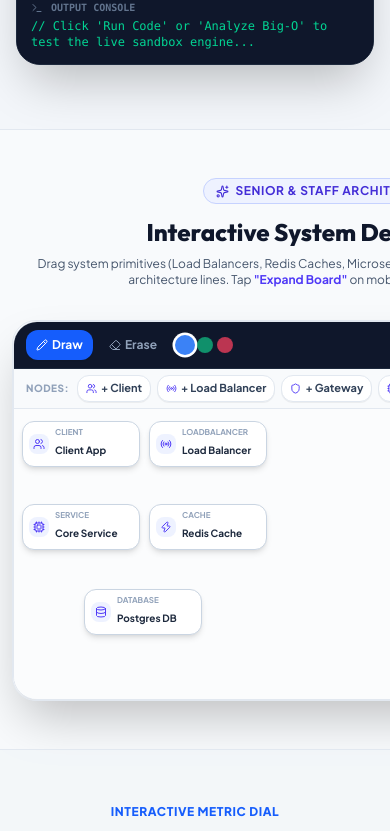
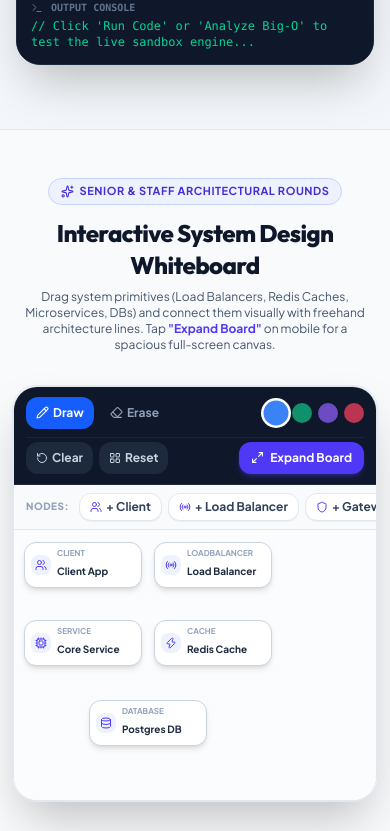
Before and after one commit to shubham6401/SkillSense-AI-Interview-Platform, a React (Vite) app in the folder client/: page / in a window 390 px wide. Shown: the part 2840-3671 px from the top of the page. Built offline with nearby package versions, Linux system fonts and the light colour scheme; no server answers.

Commit message:
fix(whiteboard): clean 2-row mobile toolbar, compact node positioning, and zero clipping

```diff
--- a/client/src/components/interview/SystemDesignWhiteboard.jsx
+++ b/client/src/components/interview/SystemDesignWhiteboard.jsx
@@ -20,11 +20,11 @@ import useLockBodyScroll from "../../hooks/useLockBodyScroll";
 const getInitialElements = (isMobile = false) => {
     if (isMobile) {
         return [
-            { id: 1, type: "Client", x: 8, y: 12, icon: Users, label: "Client App" },
-            { id: 2, type: "LoadBalancer", x: 135, y: 12, icon: Radio, label: "Load Balancer" },
-            { id: 3, type: "Service", x: 8, y: 95, icon: Cpu, label: "Core Service" },
-            { id: 4, type: "Cache", x: 135, y: 95, icon: Zap, label: "Redis Cache" },
-            { id: 5, type: "Database", x: 70, y: 180, icon: Database, label: "Postgres DB" },
+            { id: 1, type: "Client", x: 10, y: 12, icon: Users, label: "Client App" },
+            { id: 2, type: "LoadBalancer", x: 140, y: 12, icon: Radio, label: "Load Balancer" },
+            { id: 3, type: "Service", x: 10, y: 90, icon: Cpu, label: "Core Service" },
+            { id: 4, type: "Cache", x: 140, y: 90, icon: Zap, label: "Redis Cache" },
+            { id: 5, type: "Database", x: 75, y: 170, icon: Database, label: "Postgres DB" },
         ];
     }
     return [
@@ -89,7 +89,7 @@ export default function SystemDesignWhiteboard() {
                     prev.map((el) => ({
                         ...el,
                         x: Math.min(el.x, Math.max(10, window.innerWidth - 140)),
-                        y: Math.min(el.y, 230),
+                        y: Math.min(el.y, 200),
                     }))
                 );
             }
@@ -156,8 +156,8 @@ export default function SystemDesignWhiteboard() {
 
     const addPrimitive = (primitive) => {
         const board = boardAreaRef.current;
-        const maxW = board ? board.clientWidth - 130 : 180;
-        const maxH = board ? board.clientHeight - 70 : 160;
+        const maxW = board ? board.clientWidth - 130 : 160;
+        const maxH = board ? board.clientHeight - 60 : 160;
         const newEl = {
             id: Date.now(),
             type: primitive.type,
@@ -189,8 +189,8 @@ export default function SystemDesignWhiteboard() {
             const clientY = e.touches ? e.touches[0].clientY : e.clientY;
 
             const board = boardAreaRef.current;
-            const maxW = board ? board.clientWidth - 125 : 180;
-            const maxH = board ? board.clientHeight - 55 : 230;
+            const maxW = board ? board.clientWidth - 125 : 160;
+            const maxH = board ? board.clientHeight - 55 : 210;
 
             const targetX = clientX - dragOffset.x;
             const targetY = clientY - dragOffset.y;
@@ -215,7 +215,7 @@ export default function SystemDesignWhiteboard() {
 
     const whiteboardContent = (
         <div
-            className={`bg-white rounded-3xl border border-slate-200 shadow-xl overflow-hidden flex flex-col w-full max-w-full min-w-0 ${
+            className={`bg-white rounded-3xl border border-slate-200 shadow-xl overflow-hidden flex flex-col w-full max-w-full ${
                 isExpanded ? "h-full flex-1" : ""
             }`}
             onMouseMove={handleMoveDragElement}
@@ -223,37 +223,39 @@ export default function SystemDesignWhiteboard() {
             onTouchMove={handleMoveDragElement}
             onTouchEnd={handleEndDragElement}
         >
-            {/* Whiteboard Toolbar */}
-            <div className="bg-slate-900 px-3 py-2 sm:px-6 sm:py-3 border-b border-slate-800 flex flex-wrap items-center justify-between gap-2 text-white w-full max-w-full min-w-0">
-                {/* Left Drawing Tools */}
-                <div className="flex items-center gap-1.5 flex-wrap">
+            {/* Whiteboard Responsive 2-Row / 1-Row Toolbar */}
+            <div className="bg-slate-900 px-3 py-2.5 sm:px-6 sm:py-3 border-b border-slate-800 flex flex-col sm:flex-row sm:items-center justify-between gap-2 text-white w-full">
+                {/* Row 1: Drawing Mode & Color Swatches */}
+                <div className="flex items-center justify-between sm:justify-start gap-2 w-full sm:w-auto">
+                    <div className="flex items-center gap-1.5">
                         <button
                             type="button"
                             onClick={() => setTool("pencil")}
-                        className={`px-2.5 py-1 rounded-xl text-xs font-bold transition flex items-center gap-1 min-h-[30px] ${
+                            className={`px-2.5 py-1.5 rounded-xl text-xs font-bold transition flex items-center gap-1 min-h-[32px] ${
                                 tool === "pencil" ? "bg-blue-600 text-white shadow-xs" : "text-slate-400 hover:bg-slate-800"
                             }`}
                             title="Connector Pencil"
                         >
-                        <Pencil size={12} />
+                            <Pencil size={13} />
                             <span>Draw</span>
                         </button>
 
                         <button
                             type="button"
                             onClick={() => setTool("eraser")}
-                        className={`px-2.5 py-1 rounded-xl text-xs font-bold transition flex items-center gap-1 min-h-[30px] ${
+                            className={`px-2.5 py-1.5 rounded-xl text-xs font-bold transition flex items-center gap-1 min-h-[32px] ${
                                 tool === "eraser" ? "bg-blue-600 text-white shadow-xs" : "text-slate-400 hover:bg-slate-800"
                             }`}
                             title="Eraser"
                         >
-                        <Eraser size={12} />
+                            <Eraser size={13} />
                             <span>Erase</span>
                         </button>
+                    </div>
 
-                    {/* Colors: 3 swatches */}
-                    <div className="flex items-center gap-1 ml-1">
-                        {["#3b82f6", "#10b981", "#f43f5e"].map((c) => (
+                    {/* Color Swatches */}
+                    <div className="flex items-center gap-1.5">
+                        {["#3b82f6", "#10b981", "#8b5cf6", "#f43f5e"].map((c) => (
                             <button
                                 key={c}
                                 type="button"
@@ -261,7 +263,7 @@ export default function SystemDesignWhiteboard() {
                                     setColor(c);
                                     setTool("pencil");
                                 }}
-                                className={`w-4 h-4 rounded-full transition-transform ${
+                                className={`w-5 h-5 rounded-full transition-transform ${
                                     color === c && tool === "pencil"
                                         ? "scale-125 ring-2 ring-white"
                                         : "opacity-75 hover:opacity-100"
@@ -273,32 +275,34 @@ export default function SystemDesignWhiteboard() {
                     </div>
                 </div>
 
-                {/* Right Action Tools */}
-                <div className="flex items-center gap-1.5 ml-auto flex-wrap">
+                {/* Row 2: Action Buttons (Clear, Reset, Expand) */}
+                <div className="flex items-center justify-between sm:justify-end gap-1.5 w-full sm:w-auto pt-1 sm:pt-0 border-t border-slate-800/80 sm:border-t-0">
+                    <div className="flex items-center gap-1.5">
                         <button
                             type="button"
                             onClick={clearCanvas}
-                        className="px-2 py-1 rounded-xl bg-slate-800 hover:bg-slate-700 text-slate-300 text-xs font-bold transition flex items-center gap-1 min-h-[30px]"
+                            className="px-2.5 py-1.5 rounded-xl bg-slate-800 hover:bg-slate-700 text-slate-300 text-xs font-bold transition flex items-center gap-1 min-h-[32px]"
                             title="Clear connector lines"
                         >
                             <RotateCcw size={12} />
-                        <span className="hidden sm:inline">Clear</span>
+                            <span>Clear</span>
                         </button>
 
                         <button
                             type="button"
                             onClick={handleResetLayout}
-                        className="px-2 py-1 rounded-xl bg-slate-800 hover:bg-slate-700 text-slate-300 text-xs font-bold transition flex items-center gap-1 min-h-[30px]"
+                            className="px-2.5 py-1.5 rounded-xl bg-slate-800 hover:bg-slate-700 text-slate-300 text-xs font-bold transition flex items-center gap-1 min-h-[32px]"
                             title="Auto-arrange & reset architecture nodes"
                         >
                             <LayoutGrid size={12} />
-                        <span className="hidden sm:inline">Reset</span>
+                            <span>Reset</span>
                         </button>
+                    </div>
 
                     <button
                         type="button"
                         onClick={() => setIsExpanded(!isExpanded)}
-                        className={`px-2.5 py-1 rounded-xl text-xs font-bold transition flex items-center gap-1 min-h-[30px] ${
+                        className={`px-3 py-1.5 rounded-xl text-xs font-bold transition flex items-center gap-1.5 min-h-[32px] ${
                             isExpanded
                                 ? "bg-rose-600 hover:bg-rose-500 text-white shadow-md shadow-rose-600/30"
                                 : "bg-indigo-600 hover:bg-indigo-500 text-white shadow-md shadow-indigo-600/30"
@@ -307,13 +311,13 @@ export default function SystemDesignWhiteboard() {
                     >
                         {isExpanded ? (
                             <>
-                                <Minimize2 size={12} />
+                                <Minimize2 size={13} />
                                 <span>Exit</span>
                             </>
                         ) : (
                             <>
-                                <Maximize2 size={12} />
-                                <span>Expand</span>
+                                <Maximize2 size={13} />
+                                <span>Expand Board</span>
                             </>
                         )}
                     </button>
@@ -321,8 +325,8 @@ export default function SystemDesignWhiteboard() {
             </div>
 
             {/* Primitive Blocks Palette */}
-            <div className="bg-slate-50 px-3 py-1.5 border-b border-slate-200 flex items-center gap-1.5 overflow-x-auto no-scrollbar w-full max-w-full min-w-0">
-                <span className="text-[10px] font-extrabold uppercase tracking-wider text-slate-400 shrink-0 mr-0.5">
+            <div className="bg-slate-50 px-3 py-2 border-b border-slate-200 flex items-center gap-1.5 overflow-x-auto no-scrollbar w-full max-w-full">
+                <span className="text-[10px] font-extrabold uppercase tracking-wider text-slate-400 shrink-0 mr-1">
                     Nodes:
                 </span>
                 {systemPrimitives.map((prim) => {
@@ -332,9 +336,9 @@ export default function SystemDesignWhiteboard() {
                             key={prim.type}
                             type="button"
                             onClick={() => addPrimitive(prim)}
-                            className="px-2 py-1 bg-white hover:bg-indigo-50 border border-slate-200 hover:border-indigo-300 rounded-xl text-[11px] font-bold text-slate-700 hover:text-indigo-700 transition flex items-center gap-1 shrink-0 shadow-2xs min-h-[26px]"
+                            className="px-2.5 py-1 bg-white hover:bg-indigo-50 border border-slate-200 hover:border-indigo-300 rounded-xl text-xs font-bold text-slate-700 hover:text-indigo-700 transition flex items-center gap-1 shrink-0 shadow-2xs min-h-[28px]"
                         >
-                            <Icon size={11} className="text-indigo-600 shrink-0" />
+                            <Icon size={12} className="text-indigo-600 shrink-0" />
                             <span>+ {prim.label}</span>
                         </button>
                     );
@@ -344,8 +348,8 @@ export default function SystemDesignWhiteboard() {
             {/* Main Interactive Diagramming Board Canvas */}
             <div
                 ref={boardAreaRef}
-                className={`relative w-full max-w-full min-w-0 bg-slate-50/60 overflow-hidden select-none ${
-                    isExpanded ? "flex-1 min-h-[450px]" : "h-[290px] sm:h-[420px]"
+                className={`relative w-full max-w-full bg-slate-50/60 overflow-hidden select-none ${
+                    isExpanded ? "flex-1 min-h-[450px]" : "h-[270px] sm:h-[420px]"
                 }`}
                 style={{ touchAction: "none" }}
             >
@@ -363,13 +367,13 @@ export default function SystemDesignWhiteboard() {
                                 top: `${el.y}px`,
                                 touchAction: "none",
                             }}
-                            className={`absolute cursor-move p-1.5 sm:p-2.5 rounded-xl sm:rounded-2xl bg-white border shadow-md transition-shadow z-20 flex items-center gap-1.5 w-[118px] sm:w-[160px] ${
+                            className={`absolute cursor-move p-1.5 sm:p-2 rounded-xl bg-white border shadow-md transition-shadow z-20 flex items-center gap-1.5 w-[118px] sm:w-[155px] ${
                                 isSelected
                                     ? "border-blue-500 ring-2 ring-blue-500/20 shadow-lg"
                                     : "border-slate-300 hover:border-slate-400"
                             }`}
                         >
-                            <div className="w-5 h-5 sm:w-7 sm:h-7 rounded-lg bg-indigo-50 text-indigo-600 flex items-center justify-center shrink-0">
+                            <div className="w-5 h-5 sm:w-6 sm:h-6 rounded-lg bg-indigo-50 text-indigo-600 flex items-center justify-center shrink-0">
                                 <Icon size={12} />
                             </div>
                             <div className="truncate flex-1 min-w-0">
--- a/client/src/pages/Landing.jsx
+++ b/client/src/pages/Landing.jsx
@@ -923,21 +923,21 @@ int main() {
             </section>
 
             {/* INTERACTIVE SYSTEM DESIGN WHITEBOARD SECTION */}
-            <section id="system-design" className="py-12 sm:py-20 max-w-7xl mx-auto px-3 sm:px-6 lg:px-8">
-                <div className="text-center max-w-3xl mx-auto mb-8 sm:mb-10">
-                    <div className="inline-flex items-center gap-1.5 px-3 py-1 rounded-full bg-indigo-50 border border-indigo-200 text-indigo-700 text-xs font-bold uppercase tracking-wider mb-2">
+            <section id="system-design" className="py-12 sm:py-20 max-w-7xl mx-auto px-3 sm:px-6 lg:px-8 w-full max-w-full overflow-hidden">
+                <div className="text-center max-w-3xl mx-auto mb-8 sm:mb-10 px-1">
+                    <div className="inline-flex items-center gap-1.5 px-3 py-1 rounded-full bg-indigo-50 border border-indigo-200 text-indigo-700 text-[11px] sm:text-xs font-bold uppercase tracking-wider mb-2">
                         <Sparkles size={13} />
                         Senior & Staff Architectural Rounds
                     </div>
                     <h2
-                        className={`text-2xl sm:text-4xl font-extrabold mt-1 ${
+                        className={`text-2xl sm:text-4xl font-extrabold mt-1 tracking-tight ${
                             isDark ? "text-white" : "text-slate-900"
                         }`}
                     >
                         Interactive System Design Whiteboard
                     </h2>
                     <p
-                        className={`mt-2 sm:mt-3 text-xs sm:text-sm max-w-2xl mx-auto ${
+                        className={`mt-2 sm:mt-3 text-xs sm:text-sm max-w-2xl mx-auto px-1 ${
                             isDark ? "text-slate-400" : "text-slate-600"
                         }`}
                     >
@@ -946,7 +946,7 @@ int main() {
                 </div>
 
                 <div
-                    className={`rounded-3xl border overflow-hidden shadow-2xl ${
+                    className={`rounded-3xl border overflow-hidden shadow-2xl w-full max-w-full ${
                         isDark ? "border-slate-800" : "border-slate-200 bg-white"
                     }`}
                 >
```
Lines whose indentation alone changed are shown as unchanged.
